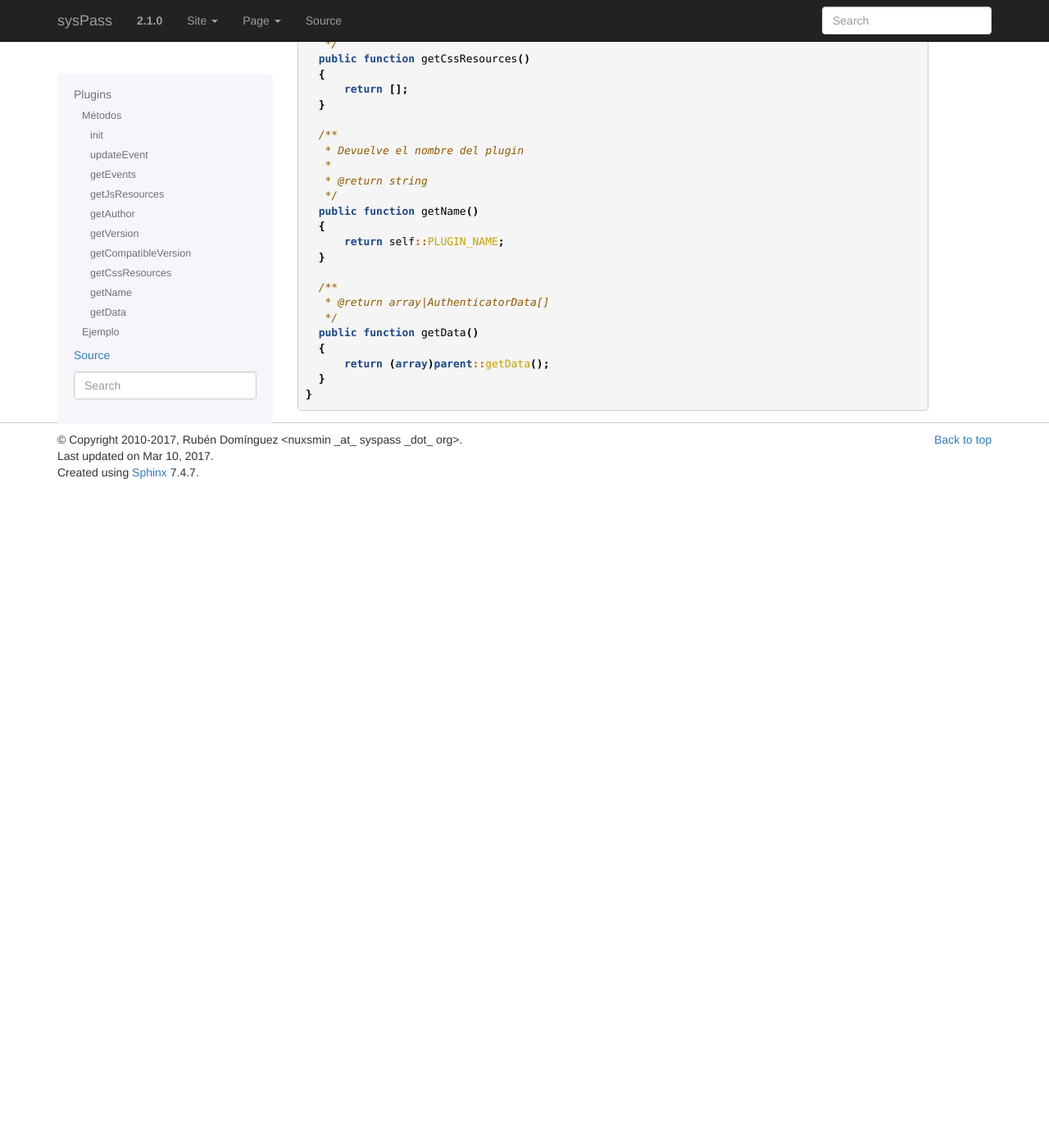
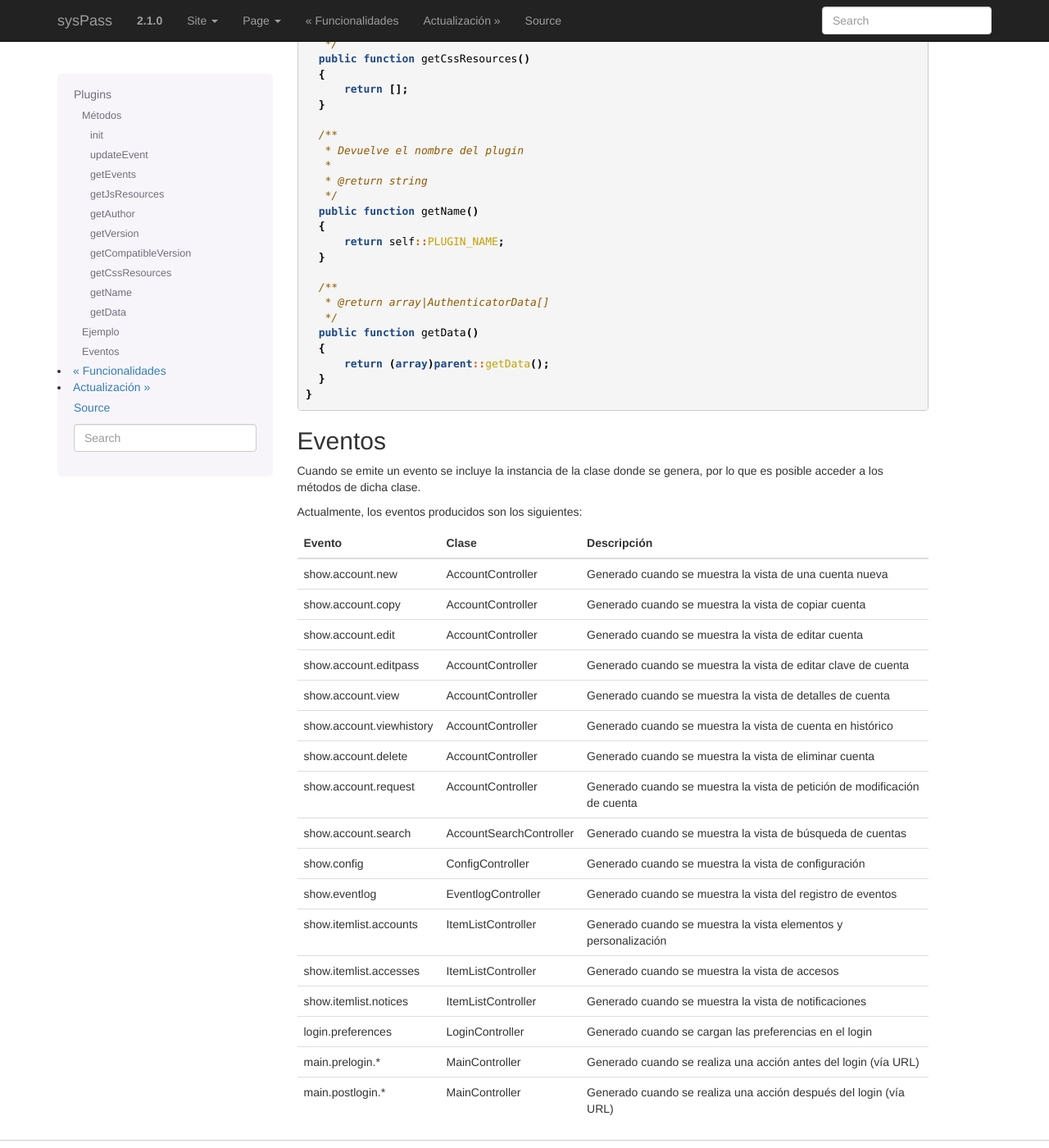
Before and after one commit to sysPass/sysPass-doc, a Sphinx documentation site: the page built from docs/source/application/plugins.rst, in a window 1280 px wide and 1400 px high, scrolled down 5822 px. Shown: the whole window at 82% size. Built offline with Sphinx 7.4.7, drawn with Linux system fonts in a browser that asks for light colours; nearby versions of some CDN libraries; library files that are not in the unit come from our copies; before the commit the page ends 6418 px from its top, so only the background shows below that; some of the changed text lies outside the part shown.

Commit message:
Added plugins documentation

```diff
--- a/docs/source/application/index.rst
+++ b/docs/source/application/index.rst
@@ -19,3 +19,4 @@ sysPass es una aplicación que utiliza una base de datos MySQL/MariaDB para alma
     searching
     api
     features
+    plugins
--- a/docs/source/application/plugins.rst
+++ b/docs/source/application/plugins.rst
@@ -357,3 +355,32 @@ Ejemplo
         return (array)parent::getData();
     }
   }
+
+Eventos
+-------
+
+Cuando se emite un evento se incluye la instancia de la clase donde se genera, por lo que es posible acceder a los métodos de dicha clase.
+
+Actualmente, los eventos producidos son los siguientes:
+
+==============================  ========================  =========================================================================
+Evento                          Clase                     Descripción
+==============================  ========================  =========================================================================
+show.account.new                AccountController         Generado cuando se muestra la vista de una cuenta nueva
+show.account.copy               AccountController         Generado cuando se muestra la vista de copiar cuenta
+show.account.edit               AccountController         Generado cuando se muestra la vista de editar cuenta
+show.account.editpass           AccountController         Generado cuando se muestra la vista de editar clave de cuenta
+show.account.view               AccountController         Generado cuando se muestra la vista de detalles de cuenta
+show.account.viewhistory        AccountController         Generado cuando se muestra la vista de cuenta en histórico
+show.account.delete             AccountController         Generado cuando se muestra la vista de eliminar cuenta
+show.account.request            AccountController         Generado cuando se muestra la vista de petición de modificación de cuenta
+show.account.search             AccountSearchController   Generado cuando se muestra la vista de búsqueda de cuentas
+show.config                     ConfigController          Generado cuando se muestra la vista de configuración
+show.eventlog                   EventlogController        Generado cuando se muestra la vista del registro de eventos
+show.itemlist.accounts          ItemListController        Generado cuando se muestra la vista elementos y personalización
+show.itemlist.accesses          ItemListController        Generado cuando se muestra la vista de accesos
+show.itemlist.notices           ItemListController        Generado cuando se muestra la vista de notificaciones
+login.preferences               LoginController           Generado cuando se cargan las preferencias en el login
+main.prelogin.*                 MainController            Generado cuando se realiza una acción antes del login (vía URL)
+main.postlogin.*                MainController            Generado cuando se realiza una acción después del login (vía URL)
+==============================  ========================  =========================================================================
```
Also changed, not shown: other parts of docs/source/application/plugins.rst (+2 -4 lines), docs/source/application/api.rst (+24 -12 lines).
